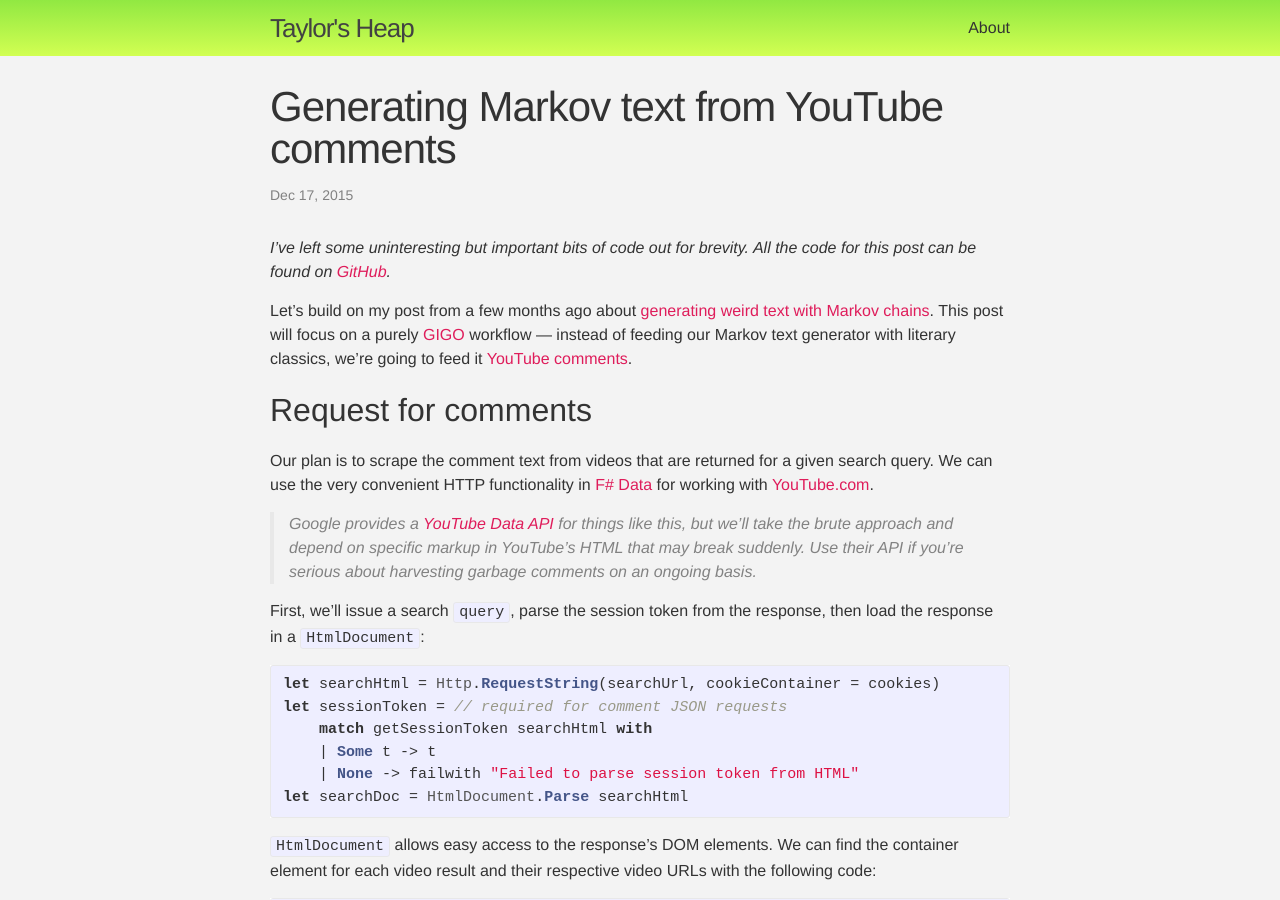
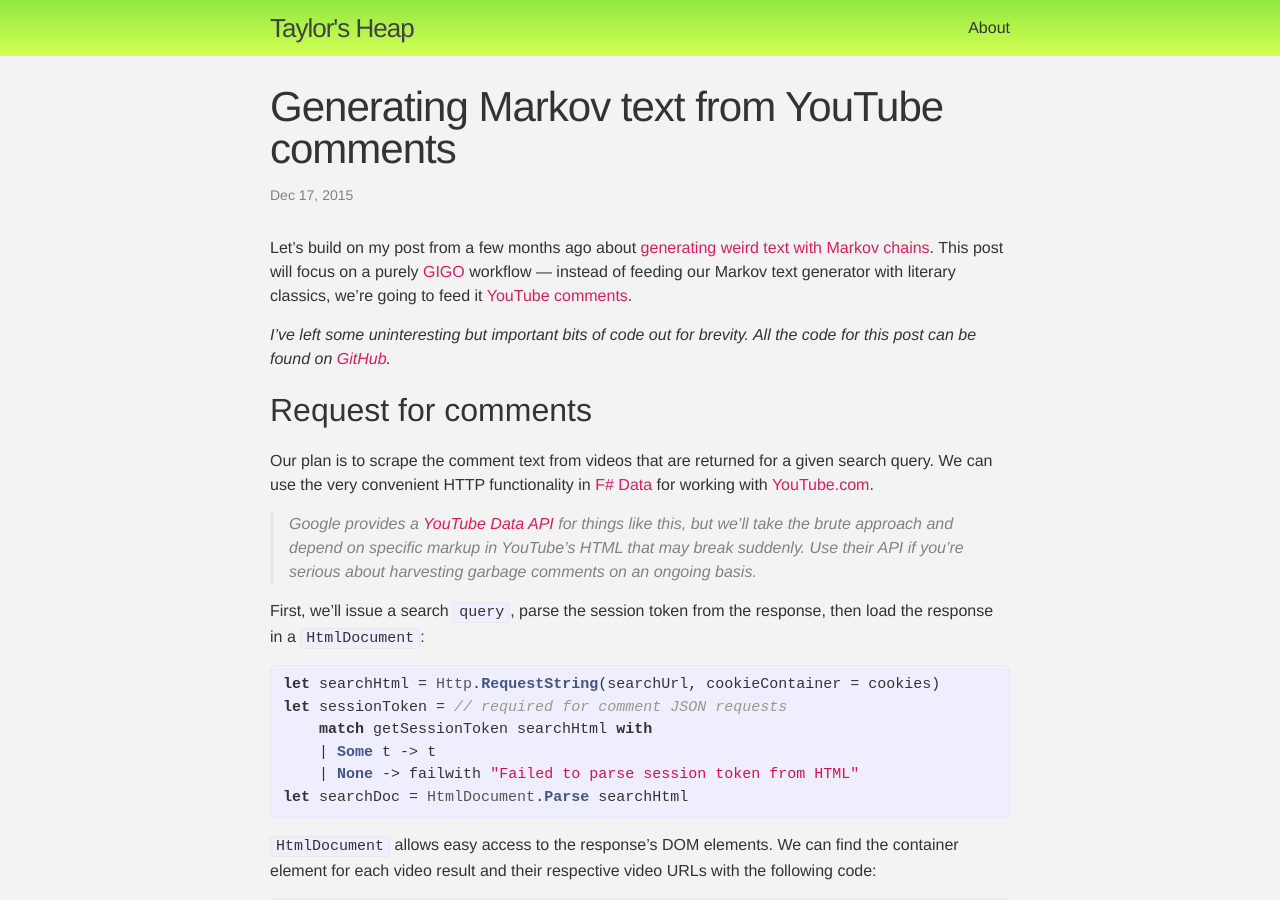
Before and after one commit to taylorwood/taylorwood.github.io, a Jekyll site: the page built from _posts/2015-12-17-youtube-comment-markov.markdown, in a window 1280 px wide and 900 px high. Built offline with Jekyll 4.4.1, drawn with Linux system fonts in a browser that asks for light colours.

```diff
--- a/_posts/2015-12-17-youtube-comment-markov.markdown
+++ b/_posts/2015-12-17-youtube-comment-markov.markdown
@@ -4,9 +4,9 @@ title:  "Generating Markov text from YouTube comments"
 date:   2015-12-17 09:08:00
 tags:	markov chain text generator YouTube comments web scraping
 ---
+Let's build on my post from a few months ago about [generating weird text with Markov chains]({% post_url 2015-07-04-markov-text %}). This post will focus on a purely [GIGO](https://en.wikipedia.org/wiki/Garbage_in,_garbage_out) workflow — instead of feeding our Markov text generator with literary classics, we're going to feed it [YouTube comments](http://www.newyorker.com/humor/daily-shouts/comments-feeling-youtube).
+
 *I've left some uninteresting but important bits of code out for brevity. All the code for this post can be found on [GitHub](https://github.com/taylorwood/YouTudes).*
-
-Let's build on my post from a few months ago about [generating weird text with Markov chains]({% post_url 2015-07-04-markov-text %}). This post will focus on a purely [GIGO](https://en.wikipedia.org/wiki/Garbage_in,_garbage_out) workflow — instead of feeding our Markov text generator with literary classics, we're going to feed it [YouTube comments](http://www.newyorker.com/humor/daily-shouts/comments-feeling-youtube).
 
 ## Request for comments
 Our plan is to scrape the comment text from videos that are returned for a given search query. We can use the very convenient HTTP functionality in [F# Data](http://fsharp.github.io/FSharp.Data/) for working with [YouTube.com](https://www.youtube.com).
```
